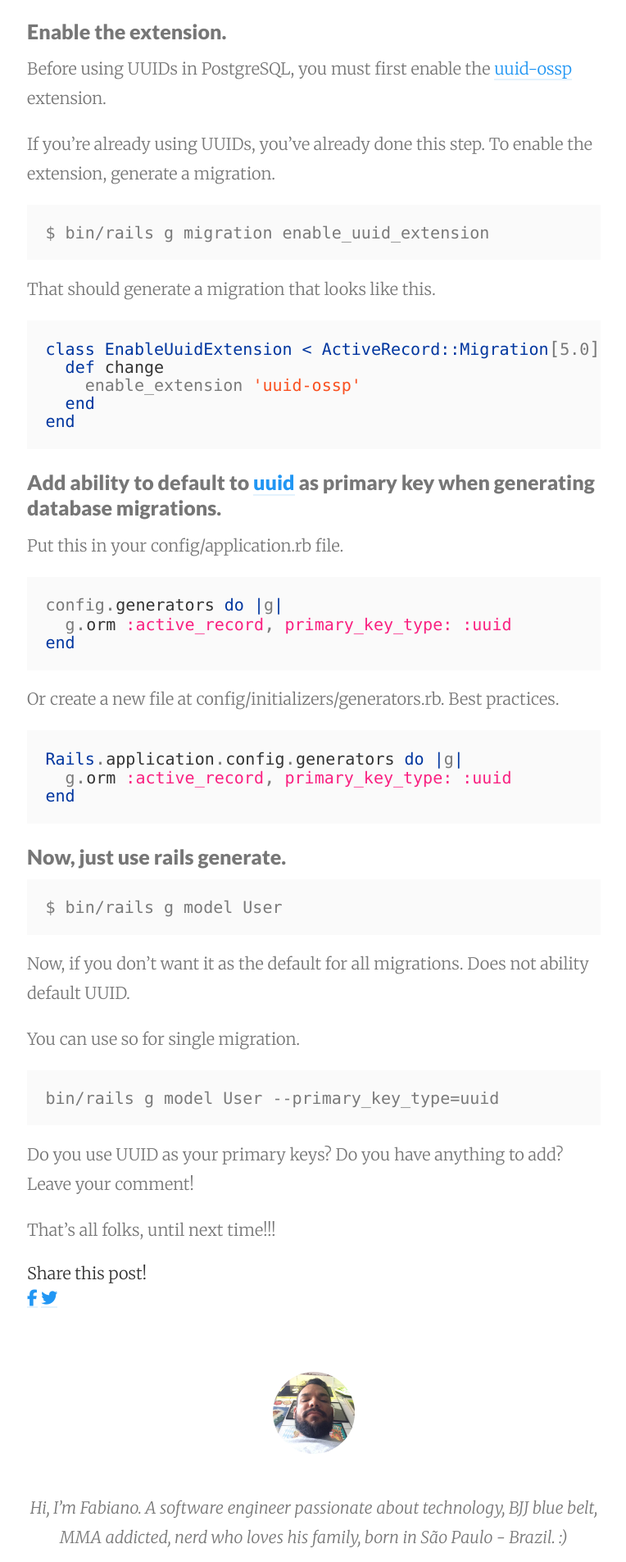
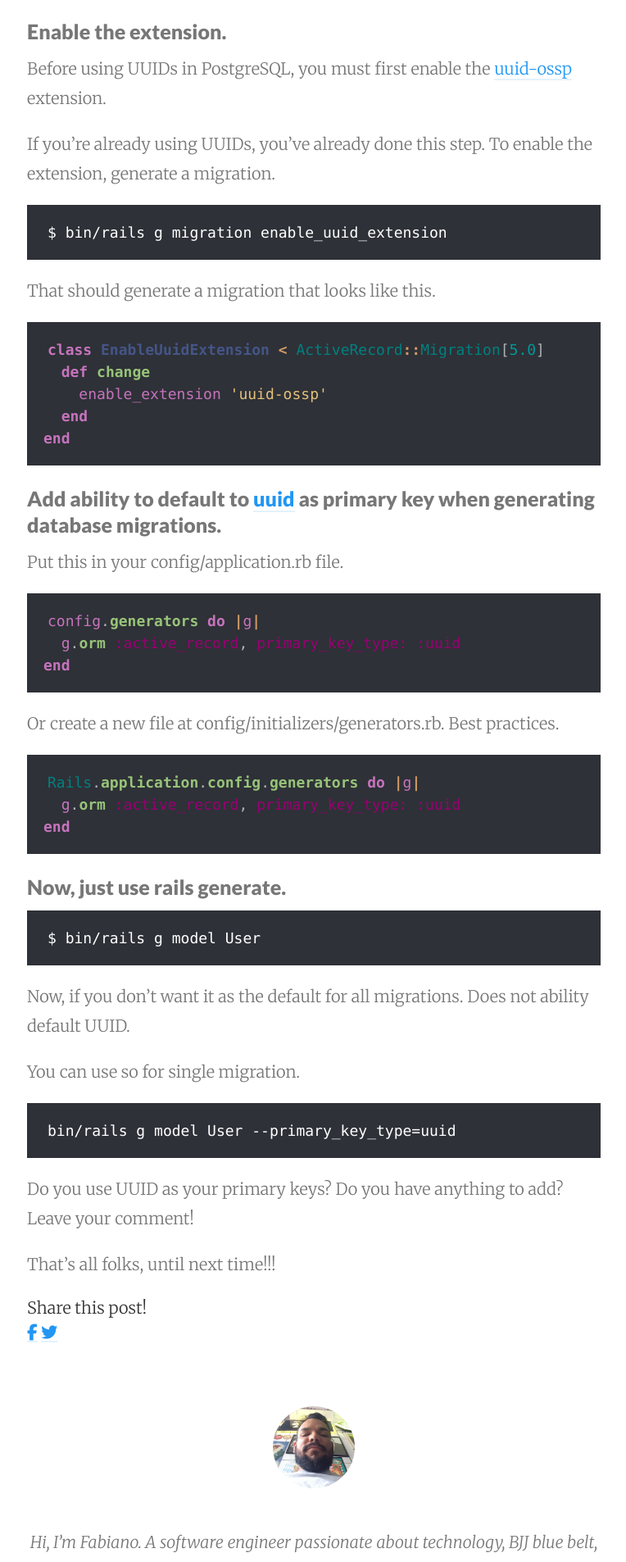
Before and after one commit to fabianoleittes/fabianoleittes.github.io, a Jekyll site: the page built from _posts/2016-10-31-using-postgresql-uuids-as-primary-keys-with-rails-5.md, in a window 1280 px wide. Shown: the part 484-2390 px from the top of the page at 82% size, without its empty margins (257-1021 px from the left). Built offline with Jekyll 4.4.1, drawn with Linux system fonts in a browser that asks for light colours; nearby versions of some CDN libraries; comment, search, counter and statistics services are not loaded.

Commit message:
Add new syntax highlighting.

```diff
--- a/_sass/_code.scss
+++ b/_sass/_code.scss
@@ -1,70 +1,12 @@
-pre,
-pre code {
-  background-color: transparent;
+pre {
+  background-color: #2e3137;
+  font-size: 18px;
+  padding: 20px;
   border-radius: $pre-border-radius;
 }
 
-pre,
 code {
-  font-family: $monospace-font-family;
+  font-family: mononoki, Monaco, "Courier New" !important;
+  background-color: #2e3137;
+  padding: 3px 5px;
 }
-
-code {
-  color: #7a7a7a;
-}
-
-pre {
-  padding: 1.125em;
-  line-height: 1.11;
-  overflow-x: scroll;
-  margin-bottom: 0.88em;
-  background-color: $pre-background-color;
-}
-
-.highlight .p {
-  font-size: 1.125rem;
-  line-height: 1;
-}
-
-pre {
-    counter-reset: line-numbering;
-    white-space: pre;
-    overflow-x: auto;
-    word-break: inherit;
-    word-wrap: inherit;
-}
-
-pre a {
-    background-image: none;
-}
-
-pre a::before {
-  content: counter(line-numbering);
-  counter-increment: line-numbering;
-  padding-right: 1em; /* space after numbers */
-  width: 25px;
-  text-align: right;
-  opacity: 0.7;
-  display: inline-block;
-  color: $light-gray;
-  margin-right: 16px;
-  font-size: 13px;
-  -webkit-touch-callout: none;
-  -webkit-user-select: none;
-  -khtml-user-select: none;
-  -moz-user-select: none;
-  -ms-user-select: none;
-  user-select: none;
-}
-
-pre a:first-of-type::before {
-  padding-top: 10px;
-}
-
-pre a:last-of-type::before {
-  padding-bottom: 10px;
-}
-
-pre a:only-of-type::before {
-  padding: 10px;
-}
--- a/_sass/basscss/_syntax-highlighting.scss
+++ b/_sass/basscss/_syntax-highlighting.scss
@@ -1,119 +1,82 @@
-.highlight {
-  -webkit-text-size-adjust: none;
+.highlight-rouge  { background: #ffffff; }
+
+.highlight code {
+  color: white;
 }
 
-.highlight .c,
-.highlight .cs,
-.highlight .cm,
-.highlight .cp,
-.highlight .c1 {
-  color: $hljs-comment;
-  font-style: italic;
+.highlight .c { color: #999988; font-style: italic } /* Comment */
+.highlight .err { color: #a61717; } /* Error */
+.highlight .k { font-weight: bold; color: #C673BD; } /* Keyword */
+.highlight .o { font-weight: bold; color: #D19A66; } /* Operator */
+.highlight .cm { color: #888; font-style: italic } /* Comment.Multiline */
+.highlight .cp { color: #888; font-weight: bold } /* Comment.Preproc */
+.highlight .c1 { color: #888; font-style: italic } /* Comment.Single */
+.highlight .cs { color: #999999; font-weight: bold; font-style: italic } /* Comment.Special */
+.highlight .gd { color: #000000; background-color: #ffdddd } /* Generic.Deleted */
+.highlight .gd .x { color: #000000; background-color: #ffaaaa } /* Generic.Deleted.Specific */
+.highlight .ge { font-style: italic } /* Generic.Emph */
+.highlight .gr { color: #aa0000 } /* Generic.Error */
+.highlight .gh { color: #999999 } /* Generic.Heading */
+.highlight .gi { color: #000000; background-color: #ddffdd } /* Generic.Inserted */
+.highlight .gi .x { color: #000000; background-color: #aaffaa } /* Generic.Inserted.Specific */
+.highlight .go { color: #888888 } /* Generic.Output */
+.highlight .gp { color: #555555 } /* Generic.Prompt */
+.highlight .gs { font-weight: bold } /* Generic.Strong */
+.highlight .gu { color: #aaaaaa } /* Generic.Subheading */
+.highlight .gt { color: #aa0000 } /* Generic.Traceback */
+.highlight .kc { font-weight: bold; color: #D19A66; } /* Keyword.Constant */
+.highlight .kd { font-weight: bold; color: #C673BD; } /* Keyword.Declaration */
+.highlight .kp { font-weight: bold } /* Keyword.Pseudo */
+.highlight .kr { font-weight: bold; color: #C673BD; } /* Keyword.Reserved */
+.highlight .kt { color: #445588; font-weight: bold } /* Keyword.Type */
+.highlight .m { color: #009999 } /* Literal.Number */
+.highlight .s { color: #E5C07B } /* Literal.String */
+.highlight .na { color: white } /* Name.Attribute */
+.highlight .nb { color: #E5C07B; } /* Name.Builtin */
+.highlight .nc { color: #445588; font-weight: bold } /* Name.Class */
+.highlight .no { color: #008080 } /* Name.Constant */
+.highlight .ni { color: #800080 } /* Name.Entity */
+.highlight .ne { color: #990000; font-weight: bold } /* Name.Exception */
+.highlight .nf { color: #98C379; font-weight: bold } /* Name.Function */
+.highlight .nn { color: #555555 } /* Name.Namespace */
+.highlight .nt { color: #98C379 } /* Name.Tag */
+.highlight .nv { color: #008080 } /* Name.Variable */
+.highlight .ow { font-weight: bold } /* Operator.Word */
+.highlight .w { color: #bbbbbb } /* Text.Whitespace */
+.highlight .mf { color: #009999 } /* Literal.Number.Float */
+.highlight .mh { color: #009999 } /* Literal.Number.Hex */
+.highlight .mi { color: #E5C07B } /* Literal.Number.Integer */
+.highlight .mo { color: #009999 } /* Literal.Number.Oct */
+.highlight .sb { color: #d14 } /* Literal.String.Backtick */
+.highlight .sc { color: #d14 } /* Literal.String.Char */
+.highlight .sd { color: #d14 } /* Literal.String.Doc */
+.highlight .s2 { color: #CDA869; } /* Literal.String.Double */
+.highlight .se { color: #d14 } /* Literal.String.Escape */
+.highlight .sh { color: #d14 } /* Literal.String.Heredoc */
+.highlight .si { color: #d14 } /* Literal.String.Interpol */
+.highlight .sx { color: #d14 } /* Literal.String.Other */
+.highlight .sr { color: #888; } /* Literal.String.Regex */
+.highlight .s1 { color: #E5C07B; } /* Literal.String.Single */
+.highlight .ss { color: #990073 } /* Literal.String.Symbol */
+.highlight .bp { color: #999999 } /* Name.Builtin.Pseudo */
+.highlight .vc { color: #008080 } /* Name.Variable.Class */
+.highlight .vg { color: #008080 } /* Name.Variable.Global */
+.highlight .vi { color: #008080 } /* Name.Variable.Instance */
+.highlight .il { color: #009999 } /* Literal.Number.Integer.Long */
+.highlight .nx { color: #98C379; }
+.highlight .p { color: #ABB2B6; }
+
+.highlight {
+  .n, .nl {
+    color: #C673BD;
+  }
+
+  .sx {
+    color: #36a582;
+  }
 }
 
-.highlight .k,
-.highlight .kc,
-.highlight .kd,
-.highlight .kn,
-.highlight .kr,
-.highlight .kt,
-.highlight .kp {
-  color: $hljs-keyword;
+code.highlighter-rouge {
+  color: #36a582;
+  background: inherit;
 }
-
-.highlight .na,
-.highlight .nb,
-.highlight .nc,
-.highlight .no,
-.highlight .nd,
-.highlight .ni,
-.highlight .ne,
-.highlight .nf,
-.highlight .nl,
-.highlight .nn,
-.highlight .nx {
-  color: $hljs-name;
-}
-
-.highlight .mi,
-.highlight .il {
-  color: $hljs-number;
-}
-
-.highlight .s,
-.highlight .sb,
-.highlight .sc,
-.highlight .sd,
-.highlight .s2,
-.highlight .s3,
-.highlight .sh,
-.highlight .si,
-.highlight .sx,
-.highlight .sr,
-.highlight .ss,
-.highlight .s1 {
-  color: $hljs-string;
-}
-
-.hljs-title,
-.hljs-id,
-.scss .hljs-preprocessor {
-  color: $hljs-title;
-  font-weight: bold;
-}
-
-.highlight .k {
-  font-weight: normal;
-}
-
-.highlight .nc,
-.highlight .no {
-  color: $hljs-type;
-}
-
-.highlight .o {
-  color: $hljs-tag;
-  font-weight: normal;
-}
-
-.highlight .nb {
-  color: $hljs-attribute;
-}
-
-.highlight .sr {
-  color: $hljs-regexp;
-}
-
-.highlight .ss {
-  color: $hljs-symbol;
-}
-
-.hljs-built_in {
-  color: $hljs-built-in;
-}
-
-.hljs-preprocessor,
-.hljs-pragma,
-.hljs-pi,
-.hljs-doctype,
-.hljs-shebang,
-.hljs-cdata {
-  color: $hljs-preprocessor;
-  font-weight: bold;
-}
-
-.hljs-deletion {
-  background: $hljs-deletion;
-}
-
-.hljs-addition {
-  background: $hljs-addition;
-}
-
-.diff .hljs-change {
-  background: $hljs-change;
-}
-
-.hljs-chunk {
-  color: $hljs-chunk;
-}
```
